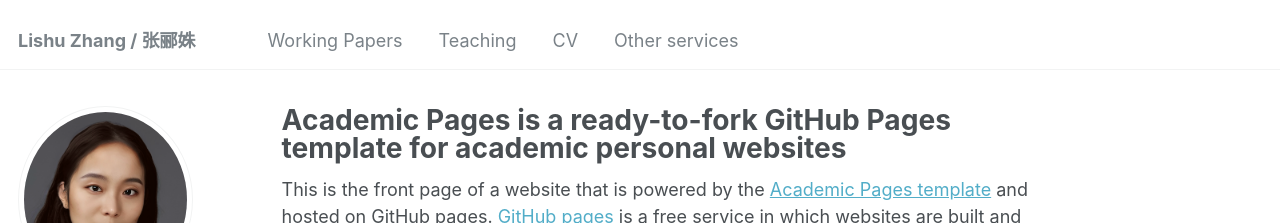
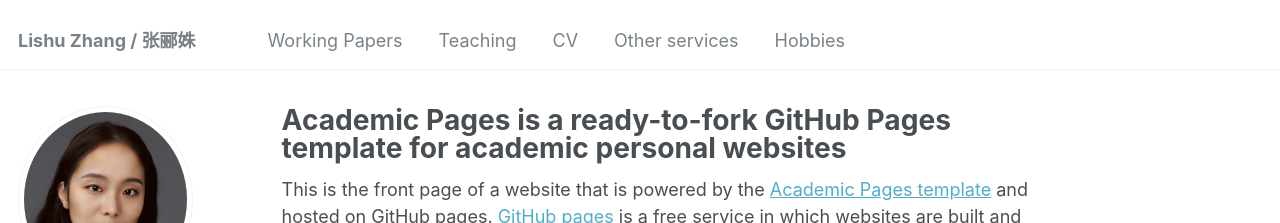
Before and after one commit to LishuZ/LishuZ.github.io, a Jekyll site: the page built from _pages/about.md, in a window 1280 px wide. Shown: the top 223 px of the page. Built offline with Jekyll 4.4.1, drawn with Linux system fonts in a browser that asks for light colours; some web fonts are replaced.

Commit message:
Update navigation.yml

```diff
--- a/_data/navigation.yml
+++ b/_data/navigation.yml
@@ -17,11 +17,11 @@ main:
   # - title: "Portfolio"
   #   url: /portfolio/
 
-  # - title: "Blog Posts"
-  #   url: /year-archive/
-
   - title: "CV"
     url: /cv/
 
   - title: "Other services"
     url: /others/
+
+  - title: "Hobbies"
+    url: /year-archive/
```
